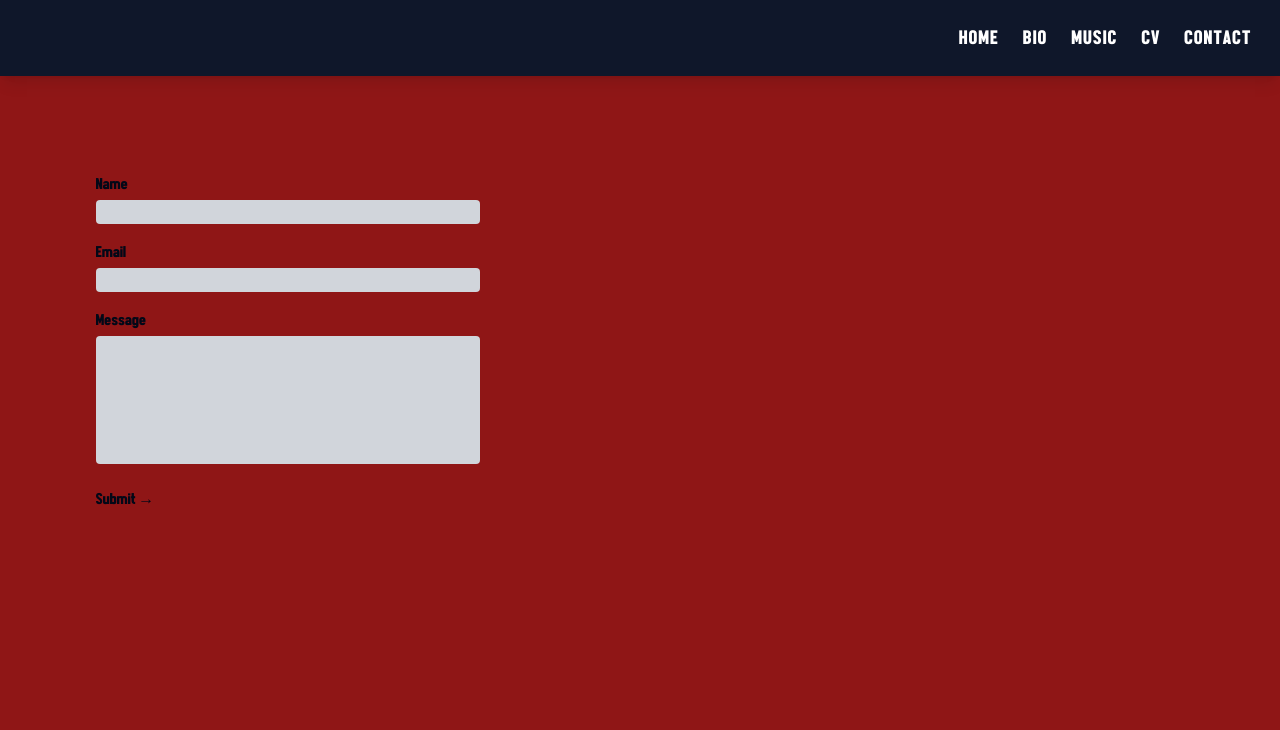
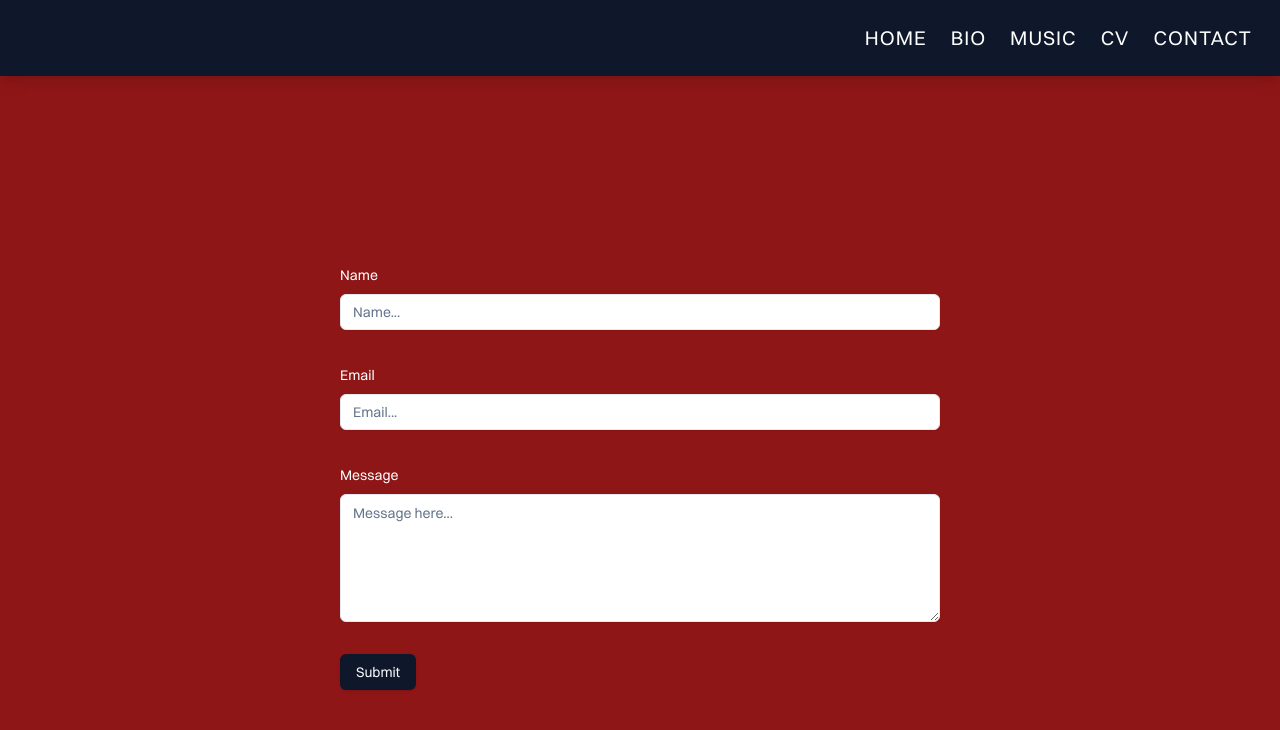
Before and after one commit to birdswitharms/don-englert-website, a Next.js app: page /contact in a window 1280 px wide. Shown: the top 730 px of the page. Built offline with nearby package versions, Linux system fonts and the light colour scheme.

Commit message:
Update music and page components, add label, textarea, and input components, and update dependencies

```diff
--- a/src/app/globals.css
+++ b/src/app/globals.css
@@ -71,6 +71,11 @@
   src: url("/fonts/FrontPageNeue.woff") format("woff");
 }
 
+@font-face {
+  font-family: "Switzer";
+  src: url("/fonts/Switzer.woff2") format("woff2");
+}
+
 @layer base {
   * {
     @apply border-border;
@@ -78,8 +83,12 @@
   body {
     @apply bg-background text-foreground;
     background-color: #8f1616;
-    font-family: "FrontPageNeue", sans-serif;
+    font-family: "Switzer", sans-serif;
   }
+}
+
+h1 {
+  font-family: "FrontPageNeue", sans-serif;
 }
 
 .bg {
--- a/src/app/page.js
+++ b/src/app/page.js
@@ -9,8 +9,8 @@
       }}
     >
       <div className="bg z-0"></div>
-      <div className="mt-12 ml-12">
-        <h1 className="font-bold text-slate-900 w-full text-left leading-[110px] md:leading-[135px] text-[140px] md:text-[180px] tracking-wide">
+      <div className="sm:mt-12 sm:ml-12 mt-12 m-0">
+        <h1 className="font-bold text-slate-900 w-full text-left leading-[110px] sm:leading-[135px] text-[115px] sm:text-[180px] tracking-wide">
           DON
           <br />
           ENGLERT
--- /dev/null
+++ b/src/components/ui/button.jsx
@@ -0,0 +1,48 @@
+import * as React from "react"
+import { Slot } from "@radix-ui/react-slot"
+import { cva } from "class-variance-authority";
+
+import { cn } from "@/lib/utils"
+
+const buttonVariants = cva(
+  "inline-flex items-center justify-center whitespace-nowrap rounded-md text-sm font-medium transition-colors focus-visible:outline-none focus-visible:ring-1 focus-visible:ring-ring disabled:pointer-events-none disabled:opacity-50",
+  {
+    variants: {
+      variant: {
+        default:
+          "bg-primary text-primary-foreground shadow hover:bg-primary/90",
+        destructive:
+          "bg-destructive text-destructive-foreground shadow-sm hover:bg-destructive/90",
+        outline:
+          "border border-input bg-background shadow-sm hover:bg-accent hover:text-accent-foreground",
+        secondary:
+          "bg-secondary text-secondary-foreground shadow-sm hover:bg-secondary/80",
+        ghost: "hover:bg-accent hover:text-accent-foreground",
+        link: "text-primary underline-offset-4 hover:underline",
+      },
+      size: {
+        default: "h-9 px-4 py-2",
+        sm: "h-8 rounded-md px-3 text-xs",
+        lg: "h-10 rounded-md px-8",
+        icon: "h-9 w-9",
+      },
+    },
+    defaultVariants: {
+      variant: "default",
+      size: "default",
+    },
+  }
+)
+
+const Button = React.forwardRef(({ className, variant, size, asChild = false, ...props }, ref) => {
+  const Comp = asChild ? Slot : "button"
+  return (
+    (<Comp
+      className={cn(buttonVariants({ variant, size, className }))}
+      ref={ref}
+      {...props} />)
+  );
+})
+Button.displayName = "Button"
+
+export { Button, buttonVariants }
--- /dev/null
+++ b/src/components/ui/form.jsx
@@ -0,0 +1,133 @@
+import * as React from "react"
+import { Slot } from "@radix-ui/react-slot"
+import { Controller, FormProvider, useFormContext } from "react-hook-form";
+
+import { cn } from "@/lib/utils"
+import { Label } from "@/components/ui/label"
+
+const Form = FormProvider
+
+const FormFieldContext = React.createContext({})
+
+const FormField = (
+  {
+    ...props
+  }
+) => {
+  return (
+    (<FormFieldContext.Provider value={{ name: props.name }}>
+      <Controller {...props} />
+    </FormFieldContext.Provider>)
+  );
+}
+
+const useFormField = () => {
+  const fieldContext = React.useContext(FormFieldContext)
+  const itemContext = React.useContext(FormItemContext)
+  const { getFieldState, formState } = useFormContext()
+
+  const fieldState = getFieldState(fieldContext.name, formState)
+
+  if (!fieldContext) {
+    throw new Error("useFormField should be used within <FormField>")
+  }
+
+  const { id } = itemContext
+
+  return {
+    id,
+    name: fieldContext.name,
+    formItemId: `${id}-form-item`,
+    formDescriptionId: `${id}-form-item-description`,
+    formMessageId: `${id}-form-item-message`,
+    ...fieldState,
+  }
+}
+
+const FormItemContext = React.createContext({})
+
+const FormItem = React.forwardRef(({ className, ...props }, ref) => {
+  const id = React.useId()
+
+  return (
+    (<FormItemContext.Provider value={{ id }}>
+      <div ref={ref} className={cn("space-y-2", className)} {...props} />
+    </FormItemContext.Provider>)
+  );
+})
+FormItem.displayName = "FormItem"
+
+const FormLabel = React.forwardRef(({ className, ...props }, ref) => {
+  const { error, formItemId } = useFormField()
+
+  return (
+    (<Label
+      ref={ref}
+      className={cn(error && "text-destructive", className)}
+      htmlFor={formItemId}
+      {...props} />)
+  );
+})
+FormLabel.displayName = "FormLabel"
+
+const FormControl = React.forwardRef(({ ...props }, ref) => {
+  const { error, formItemId, formDescriptionId, formMessageId } = useFormField()
+
+  return (
+    (<Slot
+      ref={ref}
+      id={formItemId}
+      aria-describedby={
+        !error
+          ? `${formDescriptionId}`
+          : `${formDescriptionId} ${formMessageId}`
+      }
+      aria-invalid={!!error}
+      {...props} />)
+  );
+})
+FormControl.displayName = "FormControl"
+
+const FormDescription = React.forwardRef(({ className, ...props }, ref) => {
+  const { formDescriptionId } = useFormField()
+
+  return (
+    (<p
+      ref={ref}
+      id={formDescriptionId}
+      className={cn("text-[0.8rem] text-muted-foreground", className)}
+      {...props} />)
+  );
+})
+FormDescription.displayName = "FormDescription"
+
+const FormMessage = React.forwardRef(({ className, children, ...props }, ref) => {
+  const { error, formMessageId } = useFormField()
+  const body = error ? String(error?.message) : children
+
+  if (!body) {
+    return null
+  }
+
+  return (
+    (<p
+      ref={ref}
+      id={formMessageId}
+      className={cn("text-[0.8rem] font-medium text-destructive", className)}
+      {...props}>
+      {body}
+    </p>)
+  );
+})
+FormMessage.displayName = "FormMessage"
+
+export {
+  useFormField,
+  Form,
+  FormItem,
+  FormLabel,
+  FormControl,
+  FormDescription,
+  FormMessage,
+  FormField,
+}
--- /dev/null
+++ b/src/components/ui/input.jsx
@@ -0,0 +1,19 @@
+import * as React from "react"
+
+import { cn } from "@/lib/utils"
+
+const Input = React.forwardRef(({ className, type, ...props }, ref) => {
+  return (
+    (<input
+      type={type}
+      className={cn(
+        "flex h-9 w-full rounded-md border border-input bg-transparent px-3 py-1 text-sm shadow-sm transition-colors file:border-0 file:bg-transparent file:text-sm file:font-medium placeholder:text-muted-foreground focus-visible:outline-none focus-visible:ring-1 focus-visible:ring-ring disabled:cursor-not-allowed disabled:opacity-50",
+        className
+      )}
+      ref={ref}
+      {...props} />)
+  );
+})
+Input.displayName = "Input"
+
+export { Input }
--- /dev/null
+++ b/src/components/ui/label.jsx
@@ -0,0 +1,18 @@
+"use client"
+
+import * as React from "react"
+import * as LabelPrimitive from "@radix-ui/react-label"
+import { cva } from "class-variance-authority";
+
+import { cn } from "@/lib/utils"
+
+const labelVariants = cva(
+  "text-sm font-medium leading-none peer-disabled:cursor-not-allowed peer-disabled:opacity-70"
+)
+
+const Label = React.forwardRef(({ className, ...props }, ref) => (
+  <LabelPrimitive.Root ref={ref} className={cn(labelVariants(), className)} {...props} />
+))
+Label.displayName = LabelPrimitive.Root.displayName
+
+export { Label }
--- /dev/null
+++ b/src/components/ui/textarea.jsx
@@ -0,0 +1,18 @@
+import * as React from "react"
+
+import { cn } from "@/lib/utils"
+
+const Textarea = React.forwardRef(({ className, ...props }, ref) => {
+  return (
+    (<textarea
+      className={cn(
+        "flex min-h-[60px] w-full rounded-md border border-input bg-transparent px-3 py-2 text-sm shadow-sm placeholder:text-muted-foreground focus-visible:outline-none focus-visible:ring-1 focus-visible:ring-ring disabled:cursor-not-allowed disabled:opacity-50",
+        className
+      )}
+      ref={ref}
+      {...props} />)
+  );
+})
+Textarea.displayName = "Textarea"
+
+export { Textarea }
--- a/src/pages/contact.js
+++ b/src/pages/contact.js
@@ -1,44 +1,120 @@
-import React from 'react';
-import '../app/globals.css'
-import emailjs from 'emailjs-com';
+"use client";
+import "../app/globals.css";
+import { zodResolver } from "@hookform/resolvers/zod";
+import { useForm } from "react-hook-form";
+import { z } from "zod";
+import emailjs from "emailjs-com";
 
-// const sendEmail = (e) => {
-//   e.preventDefault();
+import { Button } from "@/components/ui/button";
+import {
+  Form,
+  FormControl,
+  FormField,
+  FormItem,
+  FormLabel,
+  FormMessage,
+} from "@/components/ui/form";
+import { Textarea } from "@/components/ui/textarea";
+import { Input } from "@/components/ui/input";
 
-//   emailjs.sendForm(
-//     process.env.NEXT_PUBLIC_EMAILJS_SERVICE_ID,
-//     process.env.NEXT_PUBLIC_EMAILJS_TEMPLATE_ID,
-//     e.target,
-//     process.env.NEXT_PUBLIC_EMAILJS_USER_ID
-//   ).then((result) => {
-//         console.log(result.text);
-//     }, (error) => {
-//         console.log(error.text);
-//     });
-// }
+const formSchema = z.object({
+  name: z.string().min(2).max(50),
+  email: z.string().email(),
+  message: z.string().min(2),
+});
 
 const Contact = () => {
+  const form = useForm({
+    resolver: zodResolver(formSchema),
+    defaultValues: {
+      name: "",
+      email: "",
+      message: "",
+    },
+  });
+
+  function onSubmit(values) {
+    emailjs
+      .sendForm(
+        process.env.NEXT_PUBLIC_EMAILJS_SERVICE_ID,
+        process.env.NEXT_PUBLIC_EMAILJS_TEMPLATE_ID,
+        values,
+        process.env.NEXT_PUBLIC_EMAILJS_USER_ID
+      )
+      .then(
+        (result) => {
+          console.log(result.text);
+        },
+        (error) => {
+          console.log(error.text);
+        }
+      );
+
+    console.log(values);
+  }
+
   return (
-    <section className="flex min-h-screen justify-between p-24">
-      <div className="flex-row w-96">
-        <form onSubmit={() => {console.log('test!')}}>
-          <div className="mb-4 ">
-            <label><div className="mb-1">Name</div></label>
-            <input className="w-full text-black pl-2 bg-gray-300 rounded" type="text" name="name" />
-          </div>
-          <div className="mb-4 w-full">
-            <label><div className="mb-1">Email</div></label>
-            <input className="w-full text-black pl-2 bg-gray-300 rounded" type="email" name="email" />
-          </div>
-          <div className="mb-4 w-full">
-            <label><div className="mb-1">Message</div></label>
-            <textarea className="w-full h-32 text-black pl-2 pr-2 bg-gray-300 rounded resize-none" name="message"></textarea>
-          </div>
-          <input className="hover:underline" type="submit" value="Submit &#8594;" />
-        </form>
+    <section className="flex min-h-screen p-20">
+      <div className="w-full max-w-[600px] m-auto">
+        <Form {...form}>
+          <form onSubmit={form.handleSubmit(onSubmit)} className="space-y-8">
+            <FormField
+              control={form.control}
+              name="name"
+              render={({ field }) => (
+                <FormItem>
+                  <FormLabel className="text-white">Name</FormLabel>
+                  <FormControl>
+                    <Input
+                      className="bg-white"
+                      placeholder="Name..."
+                      {...field}
+                    />
+                  </FormControl>
+                  <FormMessage className="text-white" />
+                </FormItem>
+              )}
+            />
+            <FormField
+              control={form.control}
+              name="email"
+              render={({ field }) => (
+                <FormItem>
+                  <FormLabel className="text-white">Email</FormLabel>
+                  <FormControl>
+                    <Input
+                      className="bg-white"
+                      placeholder="Email..."
+                      {...field}
+                    />
+                  </FormControl>
+                  <FormMessage className="text-white" />
+                </FormItem>
+              )}
+            />
+            <FormField
+              control={form.control}
+              name="message"
+              render={({ field }) => (
+                <FormItem>
+                  <FormLabel className="text-white">Message</FormLabel>
+                  <FormControl>
+                    <Textarea
+                      className="bg-white h-32"
+                      placeholder="Message here..."
+                      {...field}
+                    />
+                  </FormControl>
+                  <FormMessage className="text-white" />
+                </FormItem>
+              )}
+            />
+            <Button type="submit">Submit</Button>
+          </form>
+        </Form>
       </div>
     </section>
-  )
-}
+  );
+};
 
 export default Contact;
```
Also changed, not shown: package.json (+6 -1 lines), src/pages/music.js (+0 -9 lines), 1 other file (tests, documents, lock files or other folders).
